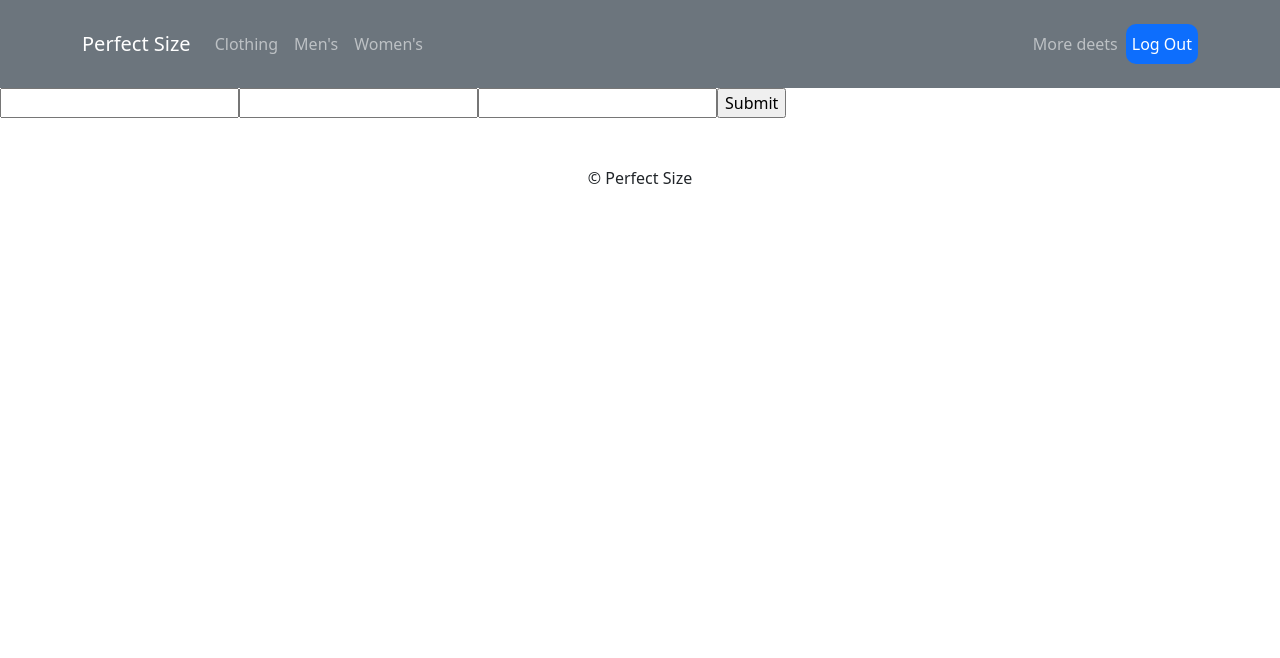
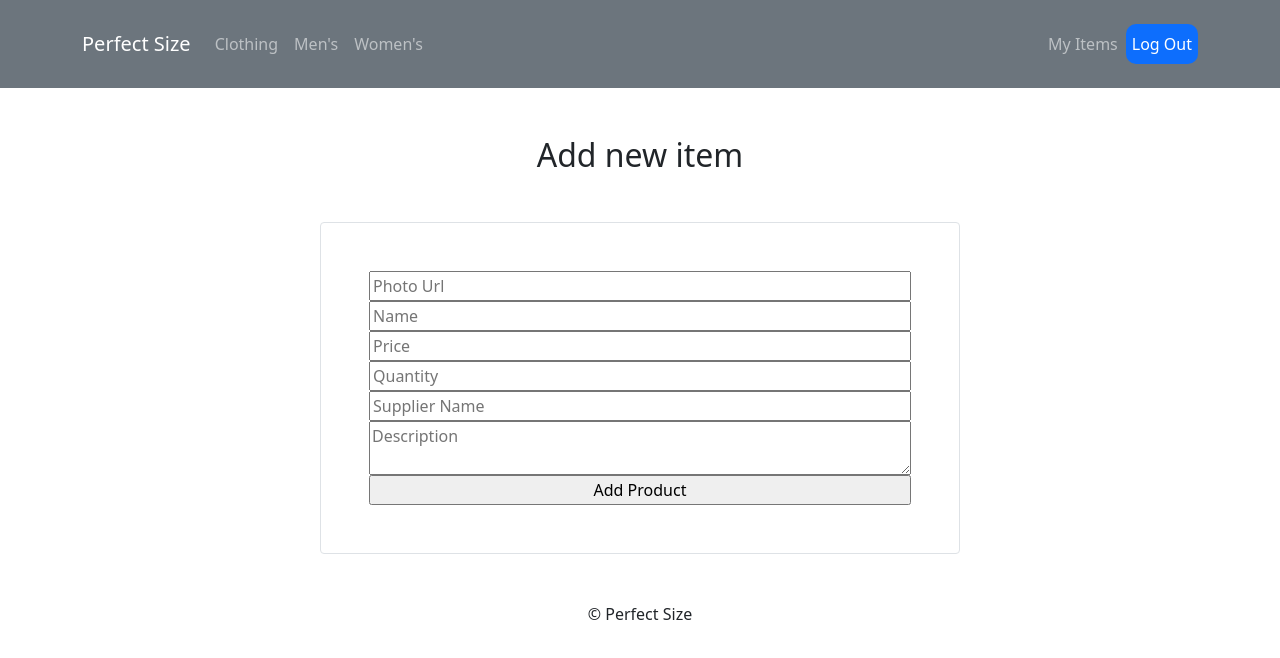
Before and after one commit to mehedihasan99/warehouse-management-client, a React (Create React App) app: page /addProduct in a window 1280 px wide. Shown: the top 658 px of the page. Built offline with nearby package versions, Linux system fonts and the light colour scheme; no server answers; sample sign-in values are in the browser's storage.

Commit message:
add my items

```diff
--- a/src/App.js
+++ b/src/App.js
@@ -10,6 +10,7 @@ import Login from './Pages/Login/Login/Login';
 import Register from './Pages/Login/Register/Register';
 import RequireAuth from './Pages/Login/RequireAuth/RequireAuth';
 import AddProduct from './Pages/AddProduct/AddProduct';
+import MyItems from './Pages/MyItems/MyItems';
 
 function App() {
   return (
@@ -28,6 +29,7 @@ function App() {
             <AddProduct></AddProduct>
           </RequireAuth>
         }></Route>
+        <Route path='/myItems' element={<MyItems></MyItems>}></Route>
         <Route path='/register' element={<Register></Register>}></Route>
         <Route path='/login' element={<Login></Login>}></Route>
         <Route path='*' element={<NotFound></NotFound>}></Route>
--- a/src/Pages/AddProduct/AddProduct.js
+++ b/src/Pages/AddProduct/AddProduct.js
@@ -3,14 +3,32 @@ import './AddProduct.css'
 import { useForm } from "react-hook-form";
 const AddProduct = () => {
     const { register, handleSubmit } = useForm();
-    const onSubmit = data => console.log(data);
+    const onSubmit = data => {
+        console.log(data)
+        const url = `http://localhost:5000/cloth`;
+        fetch(url, {
+            method: 'POST',
+            headers: {
+                'content-type': 'application/json'
+            },
+            body: JSON.stringify(data)
+        })
+            .then(res => res.json())
+            .then(result => {
+                console.log(result);
+            })
+    };
     return (
-        <div>
-            <form onSubmit={handleSubmit(onSubmit)}>
-                <input {...register("firstName", { required: true, maxLength: 20 })} />
-                <input {...register("lastName", { pattern: /^[A-Za-z]+$/i })} />
-                <input type="number" {...register("age", { min: 18, max: 99 })} />
-                <input type="submit" />
+        <div className='w-50 mx-auto mt-5'>
+            <h2 className='text-center my-5'>Add new item</h2>
+            <form className='d-flex flex-column border p-5 rounded' onSubmit={handleSubmit(onSubmit)}>
+                <input placeholder='Photo Url' {...register("image")} />
+                <input placeholder='Name' {...register("name", { required: true, maxLength: 20 })} />
+                <input placeholder='Price' type="number" {...register("price")} />
+                <input placeholder='Quantity' type="number" {...register("quantity")} />
+                <input placeholder='Supplier Name' {...register("supplierName")} />
+                <textarea placeholder='Description' {...register("description")} />
+                <input type="submit" value='Add Product' />
             </form>
         </div>
     );
--- /dev/null
+++ b/src/Pages/MyItem/MyItem.js
@@ -0,0 +1,21 @@
+import React from 'react';
+
+const MyItem = ({ product }) => {
+    console.log(product);
+    const { name, image, description, price, quantity, supplier } = product;
+    return (
+        <div className="card">
+            <img src={image} className="card-img-top" alt="..." />
+            <div className="card-body">
+                <h5 className="card-title">Name: {name}</h5>
+                <h6>Price: {price}</h6>
+                <h6>Quantity: {quantity}</h6>
+                <h6>Supplier Name: {supplier}</h6>
+                <p className="card-text">{description}</p>
+                <button href="#" className="btn btn-primary">Delete</button>
+            </div>
+        </div>
+    );
+};
+
+export default MyItem;
--- /dev/null
+++ b/src/Pages/MyItems/MyItems.css
@@ -0,0 +1,5 @@
+.my-items-container {
+    display: grid;
+    grid-template-columns: repeat(3, 1fr);
+    gap: 30px;
+}
--- /dev/null
+++ b/src/Pages/MyItems/MyItems.js
@@ -0,0 +1,22 @@
+import React from 'react';
+import useProducts from '../../hooks/useProducts';
+import MyItem from '../MyItem/MyItem';
+import './MyItems.css'
+const MyItems = () => {
+    const [products, setProducts] = useProducts();
+    return (
+        <div className='container'>
+            <h2 className='text-center my-5 text-primary'>All Products</h2>
+            <div className='my-items-container'>
+                {
+                    products.map(product => <MyItem
+                        key={product._id}
+                        product={product}
+                    ></MyItem>)
+                }
+            </div>
+        </div>
+    );
+};
+
+export default MyItems;
--- a/src/Pages/Shared/Header/Header.js
+++ b/src/Pages/Shared/Header/Header.js
@@ -23,7 +23,7 @@ const Header = () => {
                             <Nav.Link href="home#women">Women's</Nav.Link>
                         </Nav>
                         <Nav>
-                            <Nav.Link href="#deets">More deets</Nav.Link>
+                            <Nav.Link as={Link} to="/myItems">My Items</Nav.Link>
                             {
                                 user ? <button
                                     onClick={handleLogOut}
```
